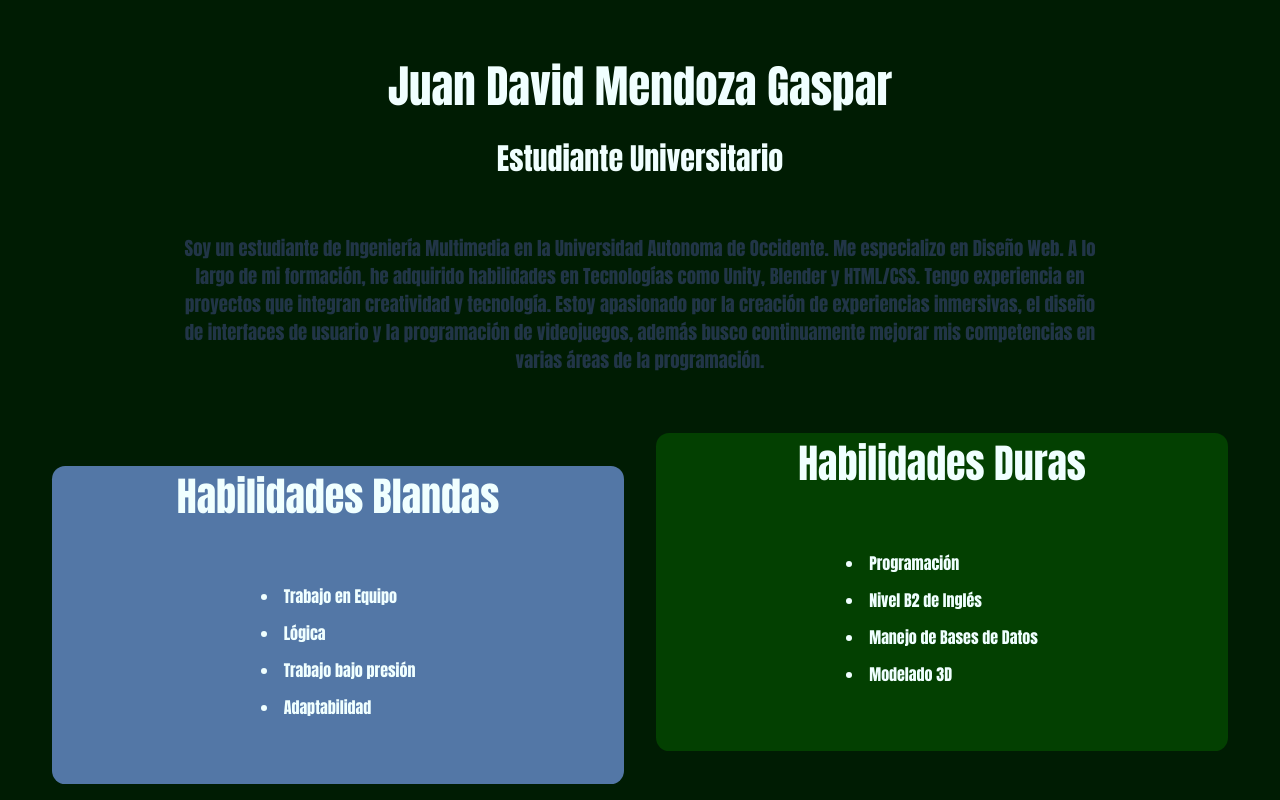
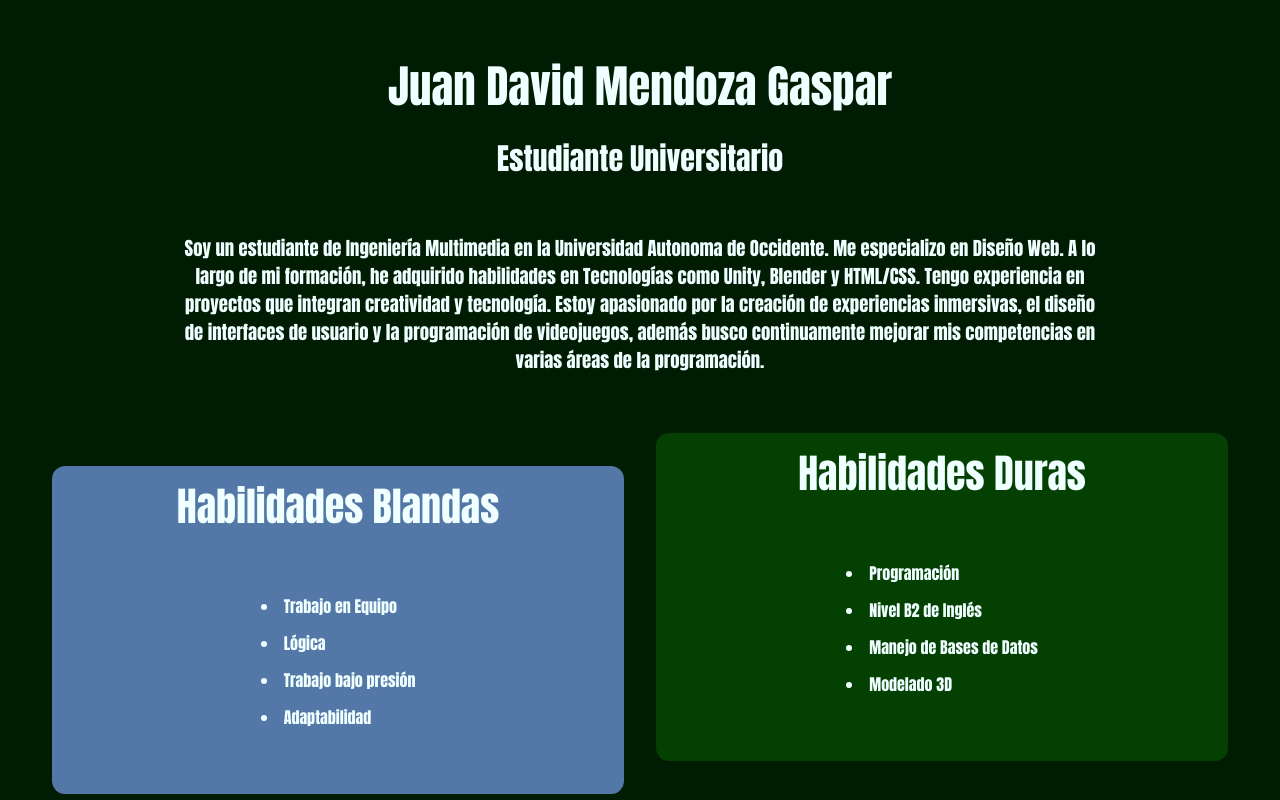
Before and after one commit to Jdda777/Portafolio_Vercel, a React (Vite) app: page / in a window 1280 px wide. Shown: the top 800 px of the page. Built offline with nearby package versions, Linux system fonts and the light colour scheme.

Commit message:
Se movio la estructura al componente Portafolio

```diff
--- a/src/App.css
+++ b/src/App.css
@@ -39,3 +39,7 @@
   padding: 20px;
   width: 75%;
 }
+
+.descripcion{
+  color: azure;
+}
--- a/src/App.jsx
+++ b/src/App.jsx
@@ -1,46 +1,10 @@
 import "./App.css";
 import Card_list from "./components/Card_list";
+import Portafolio from "./components/Portafolio";
 import Skills from "./components/Skills";
 
 function App() {
-  return (
-    <>
-      <h1 className="mainTitle">Juan David Mendoza Gaspar</h1>
-      <h1 className="subTitle">Estudiante Universitario</h1>
-      <div className="description-block">
-        <h3 className="descripcion">
-          Soy un estudiante de Ingeniería Multimedia en la Universidad Autonoma
-          de Occidente. Me especializo en Diseño Web. A lo largo de mi
-          formación, he adquirido habilidades en Tecnologías como Unity, Blender
-          y HTML/CSS. Tengo experiencia en proyectos que integran creatividad y
-          tecnología. Estoy apasionado por la creación de experiencias
-          inmersivas, el diseño de interfaces de usuario y la programación de
-          videojuegos, además busco continuamente mejorar mis competencias en
-          varias áreas de la programación.
-        </h3>
-      </div>
-      <div className="skills-block">
-        <Skills
-          color={"#5377A6"}
-          title={"Habilidades Blandas"}
-          skill1={"Trabajo en Equipo"}
-          skill2={"Lógica"}
-          skill3={"Trabajo bajo presión"}
-          skill4={"Adaptabilidad"}
-        />
-        <Skills
-          color={"#034001"}
-          title={"Habilidades Duras"}
-          skill1={"Programación"}
-          skill2={"Nivel B2 de Inglés"}
-          skill3={"Manejo de Bases de Datos"}
-          skill4={"Modelado 3D"}
-        />
-      </div>
-      <h1 className="subTitle">Portafolio</h1>
-      <Card_list />
-    </>
-  );
+  return <Portafolio></Portafolio>;
 }
 
 export default App;
--- /dev/null
+++ b/src/components/Portafolio.css
@@ -0,0 +1,45 @@
+#root {
+    max-width: 1280px;
+    margin: 0 auto;
+    padding: 2rem;
+    text-align: center;
+    background-color: #001C03;
+    font-family: Impact, Haettenschweiler, 'Arial Narrow Bold', sans-serif;
+  }
+
+
+  .subTitle {
+    font-size: 30px;
+    color: azure;
+  }
+  .mainTitle {
+    font-size: 45px !important;
+    color: azure;
+  }
+
+  .skills-block {
+    columns: 2; /* Distribuye el texto en 2 columnas en pantallas grandes */
+    column-gap: 2rem; /* Espacio entre las columnas */
+    padding: 20px;
+    text-align: justify; /* Alinea el texto para una mejor lectura */
+  }
+
+  @media (max-width: 480px) {
+    .skills-block {
+      columns: 1; /* Cambia a una sola columna en pantallas pequeñas */
+      column-gap: 1rem; /* Ajusta el espacio entre las columnas en pantallas pequeñas */
+    }
+  }
+
+  .description-block{
+    display: block;
+    margin: 0 auto;
+    text-align: center;
+    align-self:  center;
+    padding: 20px;
+    width: 75%;
+  }
+
+  .descripcion{
+    color: azure;
+  }
--- /dev/null
+++ b/src/components/Portafolio.jsx
@@ -0,0 +1,45 @@
+import Card_list from "./Card_list";
+import Skills from "./Skills";
+import "./Portafolio.css";
+
+const Portafolio = () => {
+  return (
+    <>
+      <h1 className="mainTitle">Juan David Mendoza Gaspar</h1>
+      <h1 className="subTitle">Estudiante Universitario</h1>
+      <div className="description-block">
+        <h3 className="descripcion">
+          Soy un estudiante de Ingeniería Multimedia en la Universidad Autonoma
+          de Occidente. Me especializo en Diseño Web. A lo largo de mi
+          formación, he adquirido habilidades en Tecnologías como Unity, Blender
+          y HTML/CSS. Tengo experiencia en proyectos que integran creatividad y
+          tecnología. Estoy apasionado por la creación de experiencias
+          inmersivas, el diseño de interfaces de usuario y la programación de
+          videojuegos, además busco continuamente mejorar mis competencias en
+          varias áreas de la programación.
+        </h3>
+      </div>
+      <div className="skills-block">
+        <Skills
+          color={"#5377A6"}
+          title={"Habilidades Blandas"}
+          skill1={"Trabajo en Equipo"}
+          skill2={"Lógica"}
+          skill3={"Trabajo bajo presión"}
+          skill4={"Adaptabilidad"}
+        />
+        <Skills
+          color={"#034001"}
+          title={"Habilidades Duras"}
+          skill1={"Programación"}
+          skill2={"Nivel B2 de Inglés"}
+          skill3={"Manejo de Bases de Datos"}
+          skill4={"Modelado 3D"}
+        />
+      </div>
+      <h1 className="subTitle">Portafolio</h1>
+      <Card_list />
+    </>
+  );
+}
+export default Portafolio;
--- a/src/components/Skills.css
+++ b/src/components/Skills.css
@@ -20,4 +20,5 @@ li {
 .titulo{
     font-size: 40px;
     color:azure;
+    padding-top: 10px;
 }
```
